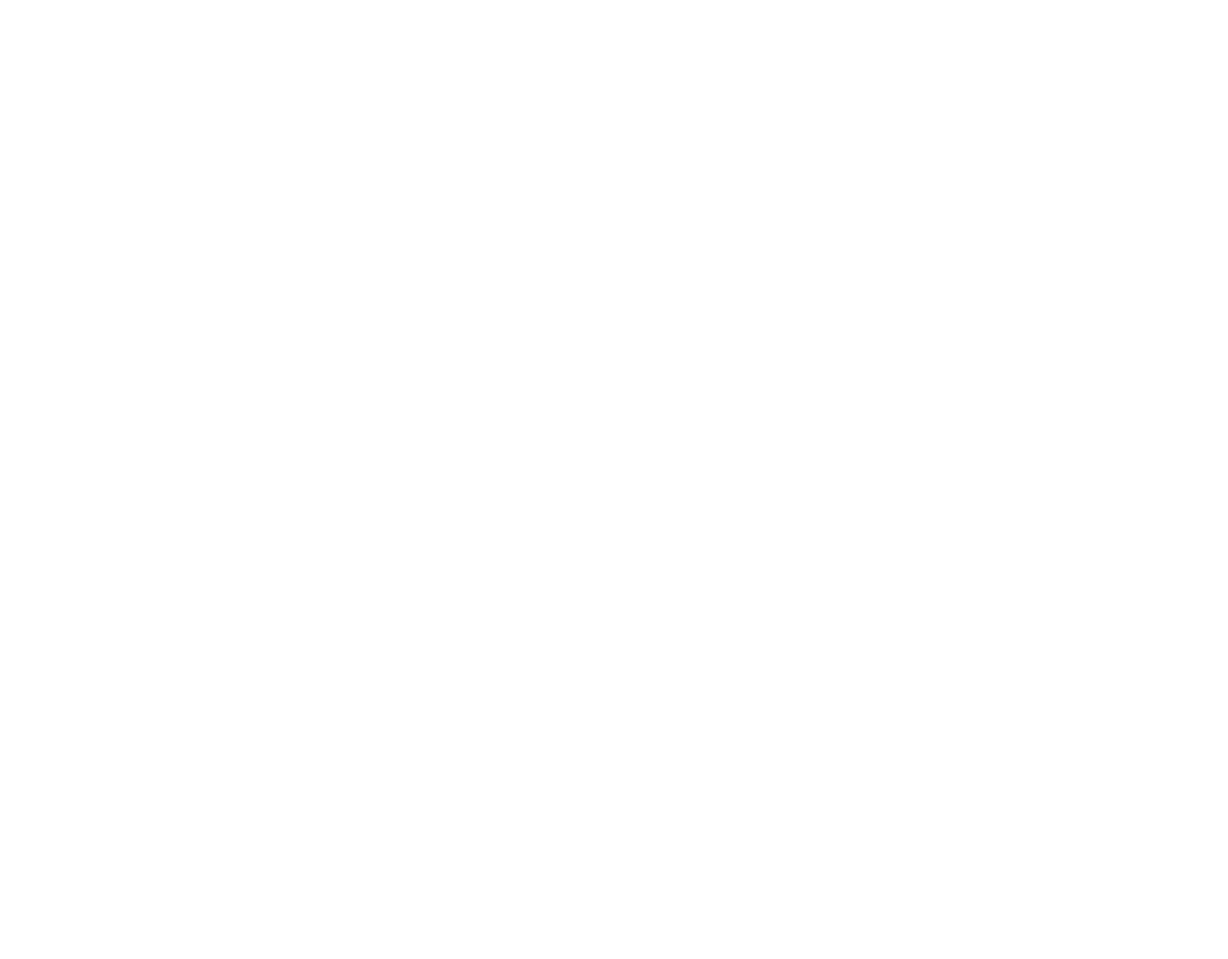
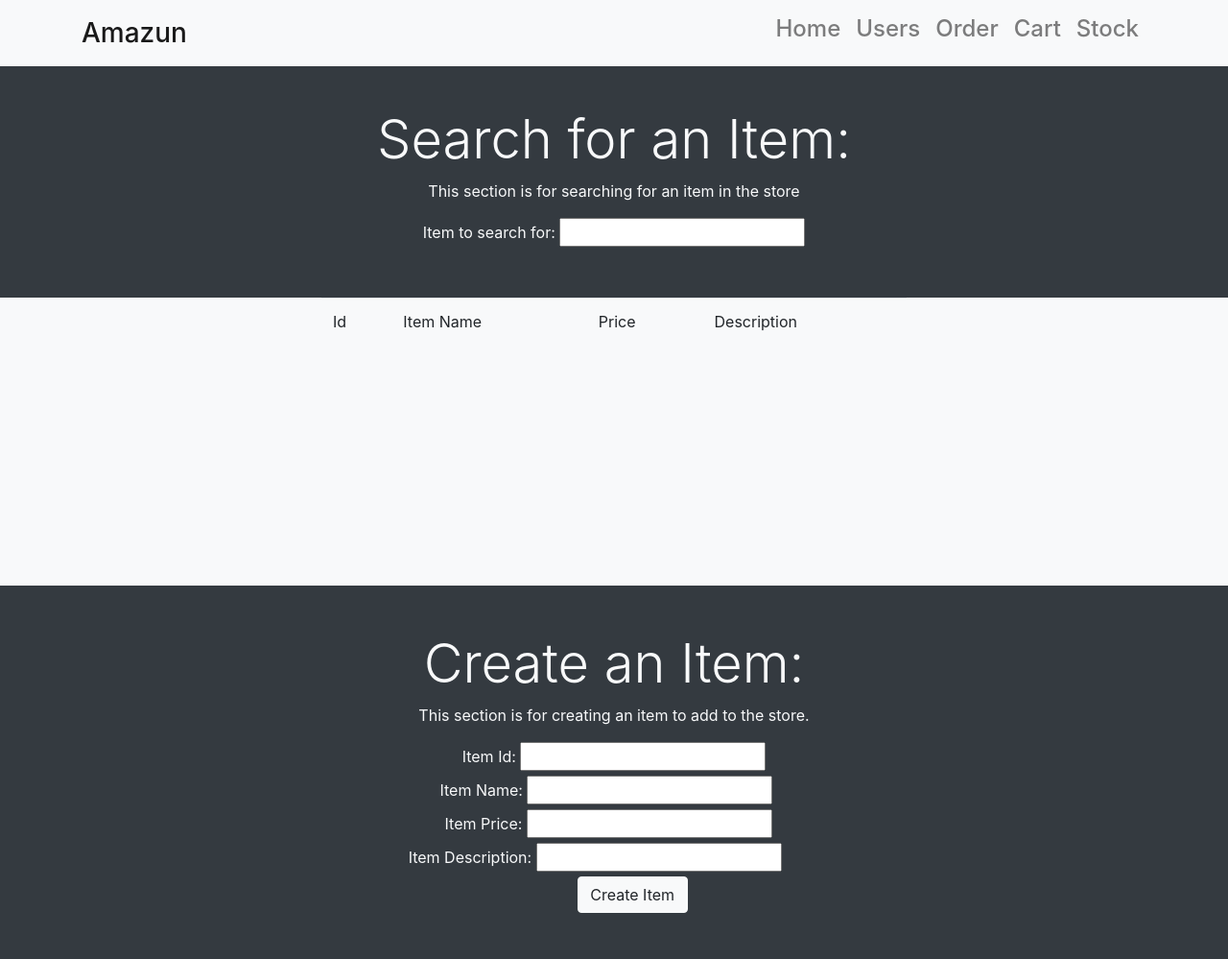
Before and after one commit to coryrearick9900/Amazun-Updated, a plain HTML site: page Stock.html in a window 1280 px wide. Shown: the whole page at 96% size. Before the commit the page ends 800 px from the top, so only its background shows below. Drawn offline with nearby package versions, Linux system fonts and the light colour scheme; no server answers.

Commit message:
Update Stock.html

```diff
--- a/Stock.html
+++ b/Stock.html
@@ -1,10 +1,165 @@
 <!DOCTYPE html>
 <html lang="en">
 <head>
+    <link rel="stylesheet" href="https://stackpath.bootstrapcdn.com/bootstrap/4.3.1/css/bootstrap.min.css" integrity="sha384-ggOyR0iXCbMQv3Xipma34MD+dH/1fQ784/j6cY/iJTQUOhcWr7x9JvoRxT2MZw1T" crossorigin="anonymous">
+    <script  src="https://ajax.googleapis.com/ajax/libs/jquery/3.1.1/jquery.min.js"></script>
+    <script src="https://stackpath.bootstrapcdn.com/bootstrap/4.3.1/js/bootstrap.min.js" integrity="sha384-JjSmVgyd0p3pXB1rRibZUAYoIIy6OrQ6VrjIEaFf/nJGzIxFDsf4x0xIM+B07jRM" crossorigin="anonymous"></script>
+    <script type="text/javascript" src="functions.js"></script>
     <meta charset="UTF-8">
     <title>Stock</title>
 </head>
+
 <body>
 
+<nav class="navbar navbar-expand-md navbar-light bg-light fixed-top" id="main-nav">
+    <div class="container">
+        <a href="index.html" class="navbar-brand">
+            <h3 class="d-inline align-middle">Amazun</h3>
+        </a>
+        <button class="navbar-toggler" data-toggle="collapse" data-target="#navbarCollapse">
+            <span class="navbar-toggler-icon"></span>
+        </button>
+        <div class="collapse navbar-collapse" id="navbarCollapse">
+            <ul class="navbar-nav ml-auto">
+                <li class="nav-item h4">
+                    <a href="index.html" class="nav-link">Home</a>
+                </li>
+                <li class="nav-item h4">
+                    <a href="user.html" class="nav-link">Users</a>
+                </li>
+                <li class="nav-item h4">
+                    <a href="Order.html" class="nav-link">Order</a>
+                </li>
+                <li class="nav-item h4">
+                    <a href="cart.html" class="nav-link">Cart</a>
+                </li>
+                <li class="nav-item h4">
+                    <a href="Stock.html" class="nav-link">Stock</a>
+                </li>
+            </ul>
+        </div>
+    </div>
+</nav>
+
+
+
+
+<section id="searchSection" class="bg-dark">
+    <div class="row">
+        <div class="col text-center py-5 text-light">
+            <h1 class="display-4">Search for an Item:</h1>
+            <p>This section is for searching for an item in the store</p>
+            <form class="searchInput">
+                <label for="searchBar">Item to search for: </label>
+                <input type="text" id = "searchBar">
+            </form>
+        </div>
+    </div>
+</section>
+
+<section class="bg-light tableSection">
+    <div id ="tableRow" class="row">
+    <div id ="tableCol" class="col">
+    <div id="tableDiv" class="table-responsive">
+        <table id="itemTable" class="table itemTable mb-0">
+            <thead>
+            <tr>
+                <td>Id</td>
+                <td>Item Name</td>
+                <td>Price</td>
+                <td>Description</td>
+            </tr>
+            </thead>
+            <tbody id="textBody">
+
+            </tbody>
+        </table>
+    </div>
+    </div>
+    </div>
+</section>
+
+
+<section id="createItem" class="bg-dark">
+    <div class="row">
+        <div class="col text-center py-5 text-light">
+            <h1 class="display-4">Create an Item:</h1>
+            <p>This section is for creating an item to add to the store.</p>
+            <form class="itemInput">
+                <label for="idText">Item Id: </label>
+                <input type="text" id="idText"><br>
+                <label for="itemNameText">Item Name:</label>
+                <input type="text" id="itemNameText"><br>
+                <label for="priceText">Item Price:</label>
+                <input type="text" id="priceText"><br>
+                <label for="descriptionText">Item Description:</label>
+                <input type="text" id="descriptionText"><br>
+                <button class="btn btn-light" id="createBtn" type="button" onclick="createItem($('#idText').val(),$('#itemNameText').val(),$('#priceText').val(),$('#descriptionText').val());">Create Item</button>
+            </form>
+        </div>
+    </div>
+</section>
+<script>
+    var itemCount = getText("/getItemCount");
+    for (let i = 0; i < itemCount; i++){
+        let j = getJSON("/getItemByID?id=" + i);
+        console.log(JSON.parse(j).id);
+        console.log(JSON.parse(j).itemName);
+        createItem(parseInt(JSON.parse(j).id),JSON.parse(j).itemName,parseFloat(JSON.parse(j).price),JSON.parse(j).description);
+    }
+    function createItem(idNum, name, itemPrice, itemDescription){
+        let obj = {itemName : name, price : parseInt(itemPrice), id : parseInt(idNum), description : itemDescription};
+        postJSON('/createItem',obj);
+        let newRow = "<tr><td>" + idNum + "</td><td>" + name + "</td><td>" + itemPrice + "</td><td>" + itemDescription + "</td></tr>";
+        $(".itemTable").append(newRow);
+        $("#searchBar").on("keyup",function(){
+            for (let i = 0; i < $("#textBody tr").length; i++) {
+                $("#textBody tr").eq(i).hide();
+            }
+                let cell = $("#textBody tr td");
+                let searchBar = $("#searchBar");
+                for (let i = 0; i < $("#textBody tr td").length; i++) {
+                        if (cell.eq(i).text().trim().substr(0, searchBar.val().length).toLowerCase() === searchBar.val().trim().toLowerCase()) {
+                            $("#textBody tr").eq(Math.floor(i/4)).show();
+                            cell.show();
+                        }
+                }
+            })
+
+    }
+</script>
+<style>
+    #searchSection{
+        margin-top:5%;
+    }
+    .btn-light{
+        height:80%;
+    }
+    #itemNameText{
+        margin-right:1.26%;
+    }
+    #priceText{
+        margin-right:.9%;
+    }
+    #descriptionText{
+        margin-right:3.1%;
+    }
+    #createBtn{
+        width:9%;
+        margin-right:-3%;
+    }
+    #tableDiv{
+        height:300px;
+        overflow:auto;
+    }
+    #tableRow{
+        width:50%;
+        alignment:center;
+        margin-left: 25%;
+    }
+    #tableCol{
+        alignment:center;
+    }
+</style>
 </body>
 </html>
```
